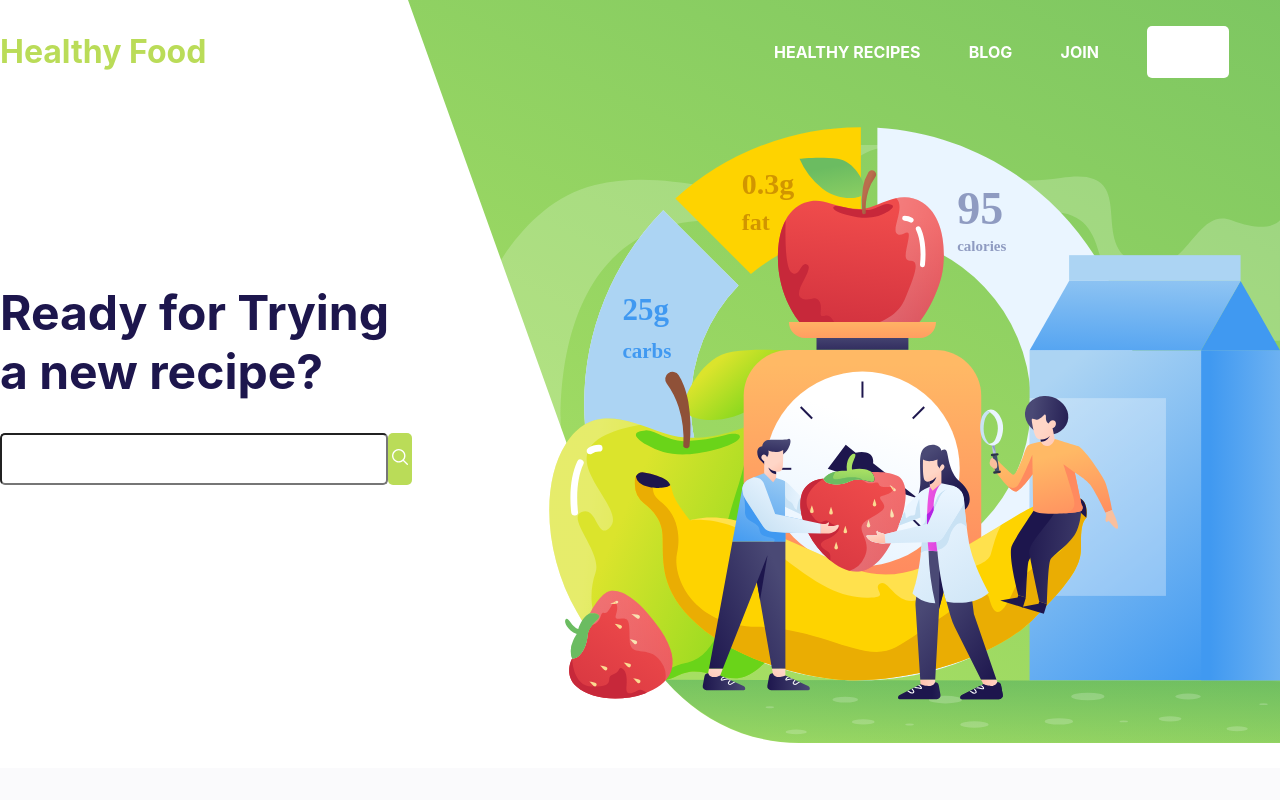
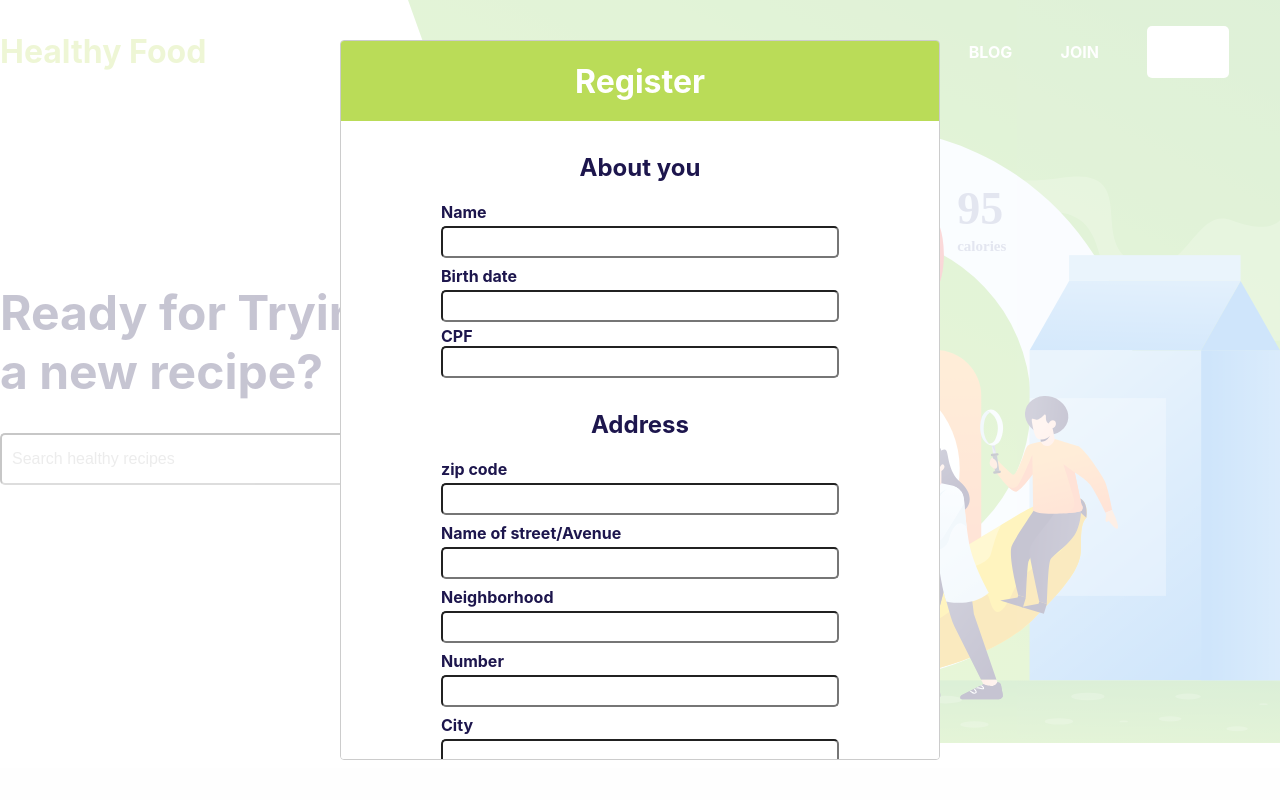
Before and after one commit to donathanqueiros/test_grupo_gcb, a React (Create React App) app: page / in a window 1280 px wide. Shown: the top 800 px of the page. Built offline with nearby package versions, Linux system fonts and the light colour scheme.

Commit message:
update repo

```diff
--- a/package.json
+++ b/package.json
@@ -12,6 +12,7 @@
     "@types/react-dom": "^18.0.3",
     "react": "^18.1.0",
     "react-dom": "^18.1.0",
+    "react-modal": "^3.15.1",
     "react-scripts": "5.0.1",
     "styled-components": "^5.3.5",
     "typescript": "^4.6.4",
@@ -42,6 +43,7 @@
     ]
   },
   "devDependencies": {
+    "@types/react-modal": "^3.13.1",
     "@types/styled-components": "^5.1.25"
   }
 }
--- a/src/components/Header/index.tsx
+++ b/src/components/Header/index.tsx
@@ -1,8 +1,36 @@
-import React from "react";
+import React, { useEffect, useState } from "react";
 import Button from "../Button";
+import Modal from "react-modal";
 import { Container, Logo, Menus } from "./styles";
+import Register from "../Register";
+
+const customStyles = {
+  content: {
+    margin: "0 auto",
+
+    maxWidth: "600px",
+    boxSizeing: "border-box",
+    padding: "0",
+  },
+};
+
+Modal.setAppElement("#root");
 
 const Header = () => {
+  const [showModal, setShowModal] = useState(true);
+
+  function openModal() {
+    setShowModal(true);
+  }
+
+  function afterOpenModal() {
+    // references are now sync'd and can be accessed.
+  }
+
+  function closeModal() {
+    setShowModal(false);
+  }
+
   return (
     <Container>
       <div>
@@ -13,8 +41,18 @@ const Header = () => {
         <span>HEALTHY RECIPES</span>
         <span>BLOG</span>
         <span>JOIN</span>
-        <Button>REGISTER</Button>
+        <Button onClick={openModal}>REGISTER</Button>
       </Menus>
+
+      <Modal
+        isOpen={showModal}
+        onAfterOpen={afterOpenModal}
+        onRequestClose={closeModal}
+        style={customStyles}
+        contentLabel="Example Modal"
+      >
+        <Register />
+      </Modal>
     </Container>
   );
 };
--- a/src/components/Input/index.tsx
+++ b/src/components/Input/index.tsx
@@ -1,10 +1,14 @@
 import React from "react";
 import { StyledInput } from "./style";
 
-interface IInputProps extends React.InputHTMLAttributes<HTMLInputElement> {}
+export interface IInputProps
+  extends React.InputHTMLAttributes<HTMLInputElement> {
+  sizee?: "sm" | "md" | "lg" | number;
+  type?: "primary" | "secondary";
+}
 
 const Input = React.forwardRef<HTMLInputElement, IInputProps>((props, ref) => {
-  return <StyledInput ref={ref} />;
+  return <StyledInput {...props} ref={ref} />;
 });
 
 export default Input;
--- a/src/components/Input/style.ts
+++ b/src/components/Input/style.ts
@@ -1,16 +1,30 @@
 import styled from "styled-components";
+import { IInputProps } from ".";
 
-export const StyledInput = styled.input`
+export const StyledInput = styled.input<IInputProps>`
   box-sizing: border-box;
   border: 1 solid ${(props) => props.theme.colors.secondary};
   border-radius: 5px;
   width: 100%;
   height: 52px;
   background-color: #fff;
-  padding: 16px;
+  padding: 10px;
 
   ::placeholder {
     font-size: 16px;
     color: #b4b4b4;
   }
+
+  ${({ sizee }) => {
+    switch (sizee) {
+      case "sm":
+        return `height: 22px;`;
+      case "md":
+        return `height: 32px;`;
+      case "lg":
+        return `height: 52px;`;
+      default:
+        return `height: ${sizee}px;`;
+    }
+  }}
 `;
--- /dev/null
+++ b/src/components/Register/index.tsx
@@ -0,0 +1,138 @@
+import React from "react";
+import styled from "styled-components";
+import Input from "../Input";
+import Title from "../Title";
+
+const Container = styled.div`
+  display: flex;
+  flex-direction: column;
+  align-items: center;
+  width: 100%;
+  box-sizing: border-box;
+  background: #fff;
+`;
+
+const Form = styled.form`
+  padding: 0 100px;
+  display: flex;
+  flex-direction: column;
+  align-items: flex-start;
+  max-width: 600px;
+  width: 100%;
+  margin: 0 auto;
+  box-sizing: border-box;
+  background: #fff;
+  margin-bottom: 30px;
+`;
+
+const AdressInfo = styled.div`
+  width: 100%;
+  display: flex;
+  flex-direction: column;
+  align-items: flex-start;
+
+  > ${Title}:first-child {
+    width: 100%;
+    text-align: center;
+    margin-top: 32px;
+    margin-bottom: 16px;
+  }
+`;
+
+const Header = styled.div`
+  margin-bottom: 16px;
+  width: 600px;
+  height: 80px;
+  background-color: ${(props) => props.theme.colors.primary};
+  display: flex;
+  align-items: center;
+  justify-content: center;
+
+  h1 {
+    color: #fff;
+  }
+`;
+
+const Item = styled.div`
+  width: 100%;
+  display: flex;
+  flex-direction: column;
+  align-items: flex-start;
+  justify-content: flex-start;
+  padding: 4px 0px;
+
+  ${Title} {
+    padding-bottom: 4px;
+  }
+`;
+
+const Row = styled.div`
+  width: 100%;
+  display: flex;
+  flex-direction: row;
+  align-items: center;
+  justify-content: space-between;
+`;
+
+const About = styled(Title)`
+  margin: 16px auto;
+`;
+
+function Register() {
+  return (
+    <Container>
+      <Header>
+        <Title>Register</Title>
+      </Header>
+
+      <Form>
+        <About size="sm">About you</About>
+        <Row>
+          <Item>
+            <Title size={16}>Name</Title>
+            <Input sizee="md" />
+          </Item>
+        </Row>
+        <Item>
+          <Title size={16}>Birth date</Title>
+          <Input sizee="md" />
+        </Item>
+
+        <Title size={16}>CPF</Title>
+        <Input sizee="md" />
+
+        <AdressInfo>
+          <Title size="sm">Address</Title>
+          <Item>
+            <Title size={16}> zip code</Title>
+            <Input sizee="md" />
+          </Item>
+          <Item>
+            <Title size={16}>Name of street/Avenue</Title>
+            <Input sizee="md" />
+          </Item>
+          <Item>
+            <Title size={16}>Neighborhood </Title>
+            <Input sizee="md" />
+          </Item>
+          <Item>
+            <Title size={16}>Number</Title>
+            <Input sizee="md" />
+          </Item>
+
+          <Item>
+            <Title size={16}>City</Title>
+            <Input sizee="md" />
+          </Item>
+
+          <Item>
+            <Title size={16}>state</Title>
+            <Input sizee="md" />
+          </Item>
+        </AdressInfo>
+      </Form>
+    </Container>
+  );
+}
+
+export default Register;
--- /dev/null
+++ b/src/components/Title/index.tsx
@@ -0,0 +1,24 @@
+import React from "react";
+import styled from "styled-components";
+
+type Props = {
+  children?: React.ReactNode;
+  size?: "sm" | "md" | "lg" | number;
+  type?: "primary" | "secondary";
+};
+
+const Title = styled.h1<Props>`
+  font-size: 32px;
+  font-weight: bold;
+  color: ${(props) =>
+    props.type === "primary"
+      ? props.theme.colors.primary
+      : props.theme.colors.secondary};
+
+  ${(props) => props.size === "sm" && "font-size: 24px;"}
+  ${(props) => props.size === "lg" && "font-size: 48px;"}
+    ${(props) =>
+    typeof props.size === "number" && `font-size: ${props.size}px;`}
+`;
+
+export default Title;
--- a/src/index.tsx
+++ b/src/index.tsx
@@ -3,9 +3,13 @@ import ReactDOM from "react-dom/client";
 import "./index.css";
 import App from "./App";
 import reportWebVitals from "./reportWebVitals";
-import { createGlobalStyle, ThemeProvider } from "styled-components";
+import {
+  createGlobalStyle,
+  DefaultTheme,
+  ThemeProvider,
+} from "styled-components";
 
-const theme = {
+const theme: DefaultTheme = {
   colors: {
     primary: "#BADC58",
     secondary: "#1D164D",
```
Also changed, not shown: src/styles/styled.d.ts (added, +9 -0 lines), 2 other files (tests, documents, lock files or other folders).
